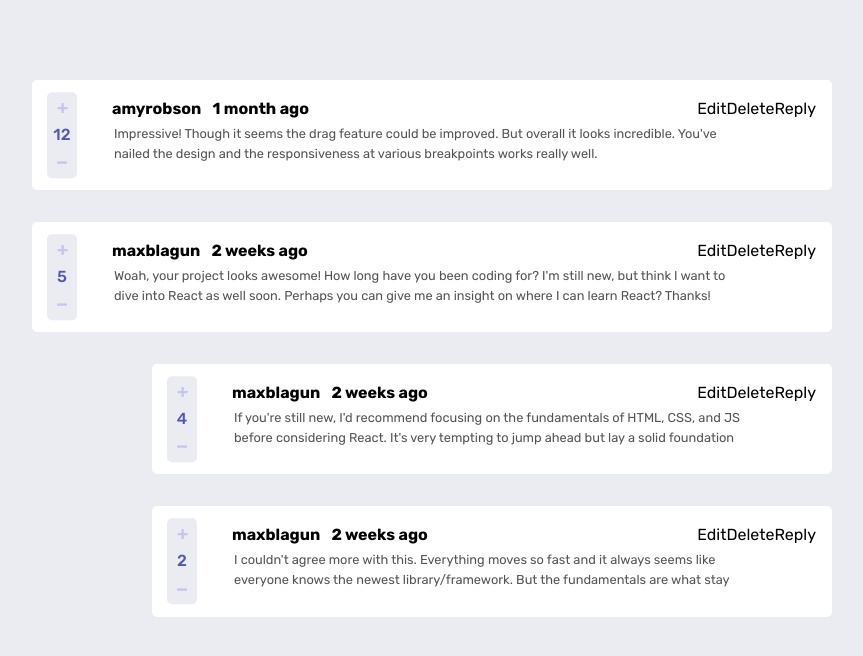
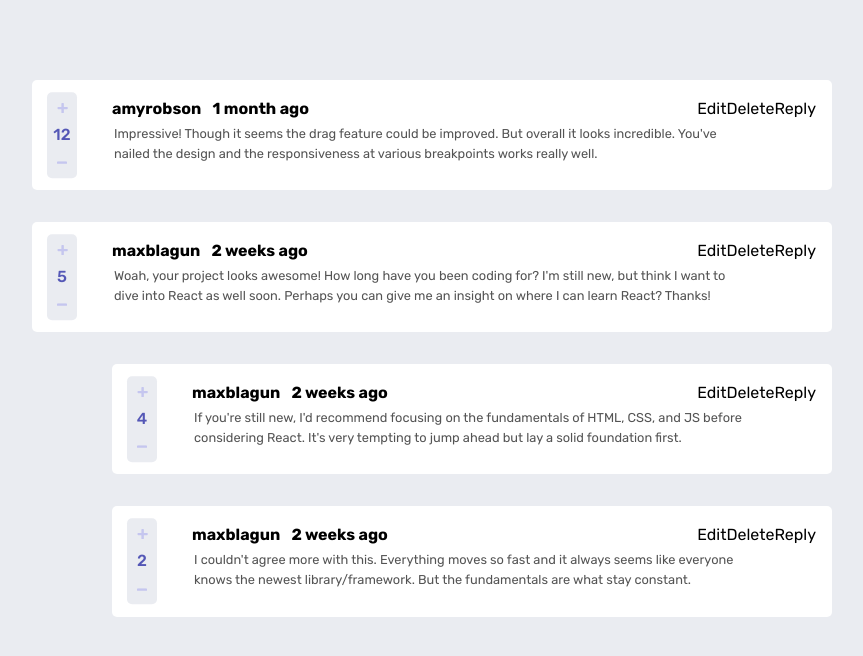
Before and after one commit to JJWallis/Commenting-App, a React (Create React App) app: page / in a window 1280 px wide. Shown: the top 656 px of the page, without its empty margins (208-1071 px from the left). Built offline with nearby package versions, Linux system fonts and the light colour scheme.

Commit message:
replies list styles in progress

```diff
--- a/src/CommentListItem.tsx
+++ b/src/CommentListItem.tsx
@@ -13,7 +13,6 @@ interface Props {
    createdAt: string
    userName: string
    idx: number
-   reply?: boolean
 }
 
 const CommentListItem: React.FC<Props> = ({
@@ -23,7 +22,6 @@ const CommentListItem: React.FC<Props> = ({
    userName,
    createdAt,
    idx,
-   reply,
 }) => {
    const [input, setInput] = useState({
       disabled: true,
@@ -56,7 +54,7 @@ const CommentListItem: React.FC<Props> = ({
    }, [input.disabled])
 
    return (
-      <CommentItem key={id} reply={reply}>
+      <CommentItem key={id}>
          <CommentMeta header>
             <CommentMeta>
                <UserName>{userName}</UserName>
--- a/src/Comments.tsx
+++ b/src/Comments.tsx
@@ -22,7 +22,6 @@ const Comments: React.FC = () => {
                id={reply.id}
                userName={data.comments[idx].user.username}
                createdAt={createdAt}
-               reply
             />
          ))
 
@@ -35,7 +34,9 @@ const Comments: React.FC = () => {
                   createdAt={createdAt}
                   userName={username}
                />
-               {replyComments}
+               <CommentsList replies data-testid="replies-list">
+                  {replyComments}
+               </CommentsList>
             </>
          )
       })
--- a/src/styles/CommentListItem.tsx
+++ b/src/styles/CommentListItem.tsx
@@ -1,14 +1,10 @@
 import styled from 'styled-components'
 
-interface Props {
-   reply?: boolean
-}
-
-export default styled.li<Props>`
+export default styled.li`
    position: relative;
    background-color: ${({ theme }) => theme.softWhite};
    padding: 1rem 1rem 1rem 5rem;
    border-radius: 5px;
+   width: 100%;
    margin-block: 1rem;
-   width: ${({ reply }) => (reply ? '85%' : '100%')};
 `
--- a/src/styles/CommentsList.tsx
+++ b/src/styles/CommentsList.tsx
@@ -1,7 +1,17 @@
-import styled from 'styled-components'
+import styled, { css } from 'styled-components'
 
-export default styled.ul`
+interface Props {
+   replies?: boolean
+}
+
+export default styled.ul<Props>`
    display: flex;
    flex-direction: column;
    align-items: flex-end;
+   ${({ replies }) =>
+      replies &&
+      css`
+         position: relative;
+         width: 90%;
+      `}
 `
```
